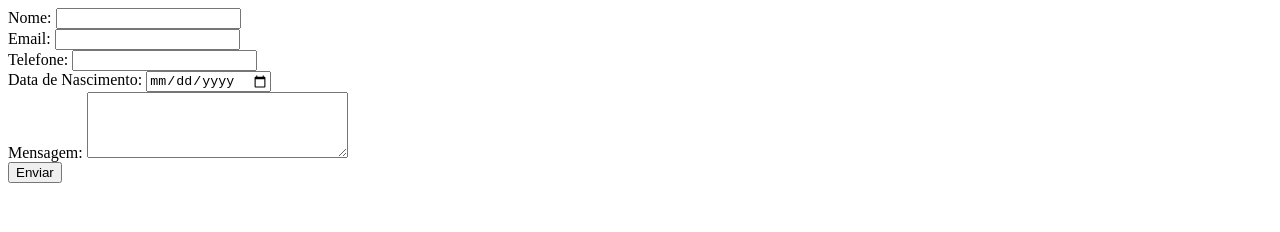
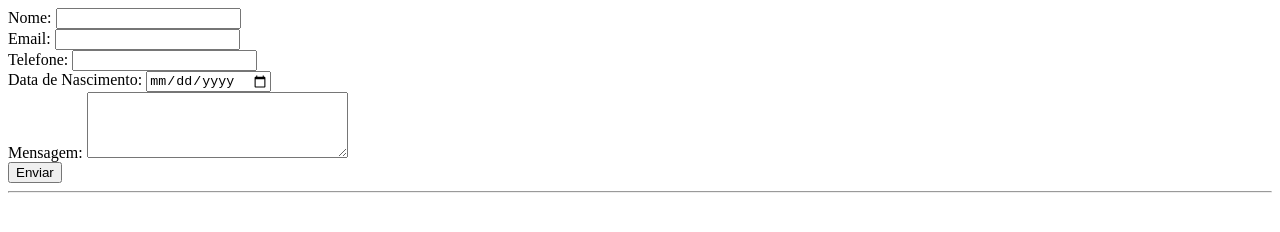
Before and after one commit to newsnorty/Estudo_HTML, a plain HTML site: page formulario.html in a window 1280 px wide. Drawn offline with Linux system fonts and the light colour scheme.

Commit message:
Correções no Arquivo formulario.html

```diff
--- a/formulario.html
+++ b/formulario.html
@@ -22,6 +22,8 @@
             <textarea name="mensagem" cols="30" rows="4"></textarea>
             <br>
             <input type="submit" value="Enviar">
+            <!--TESTEEEE-->
+            <hr/>
         </form>
     </body>
 </html>
```
